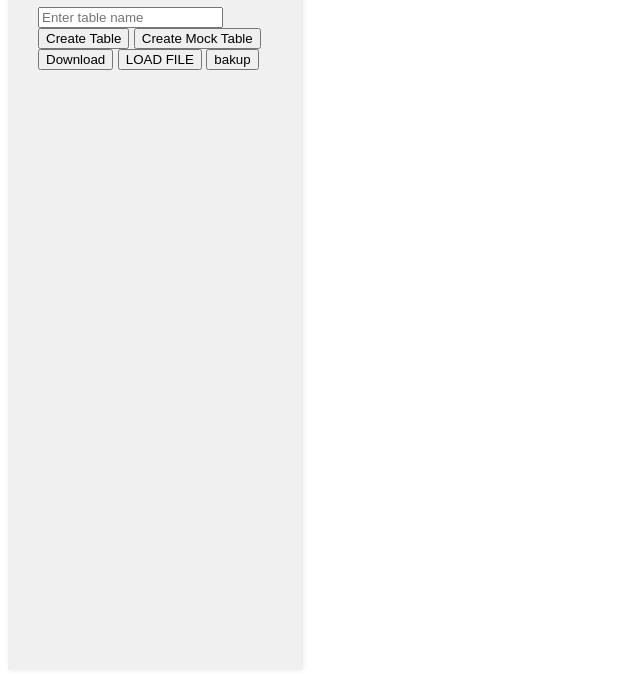
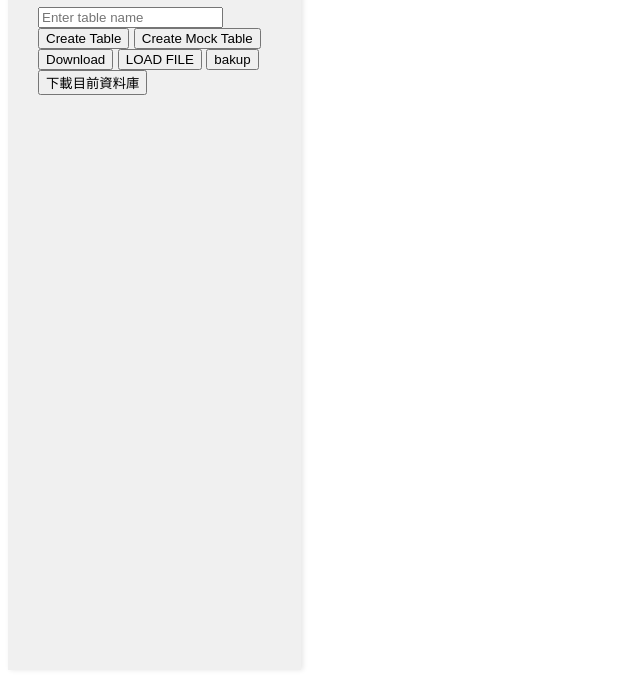
Before and after one commit to nanano77/PWATEST, a plain HTML site: page index.html in a window 1280 px wide. Shown: the part 138-816 px from the top of the page, without its empty margins (0-640 px from the left). Drawn offline with Linux system fonts and the light colour scheme.

Commit message:
Update index.html

```diff
--- a/index.html
+++ b/index.html
@@ -32,6 +32,7 @@
                 <button type="button" id="DL" onclick="downloadExportedDatabaseFolderAsFile()">Download</button>
                 <button type="button" id="LOAD" onclick="loadDatabaseFromFile()">LOAD FILE</button>
                 <button type="button" id="LOAD" onclick="backupDuckDB()">bakup</button>
+                <button onclick="downloadDB()">下載目前資料庫</button>
             </div>
 
             <div id="tablesDiv" style="display:none">
```
